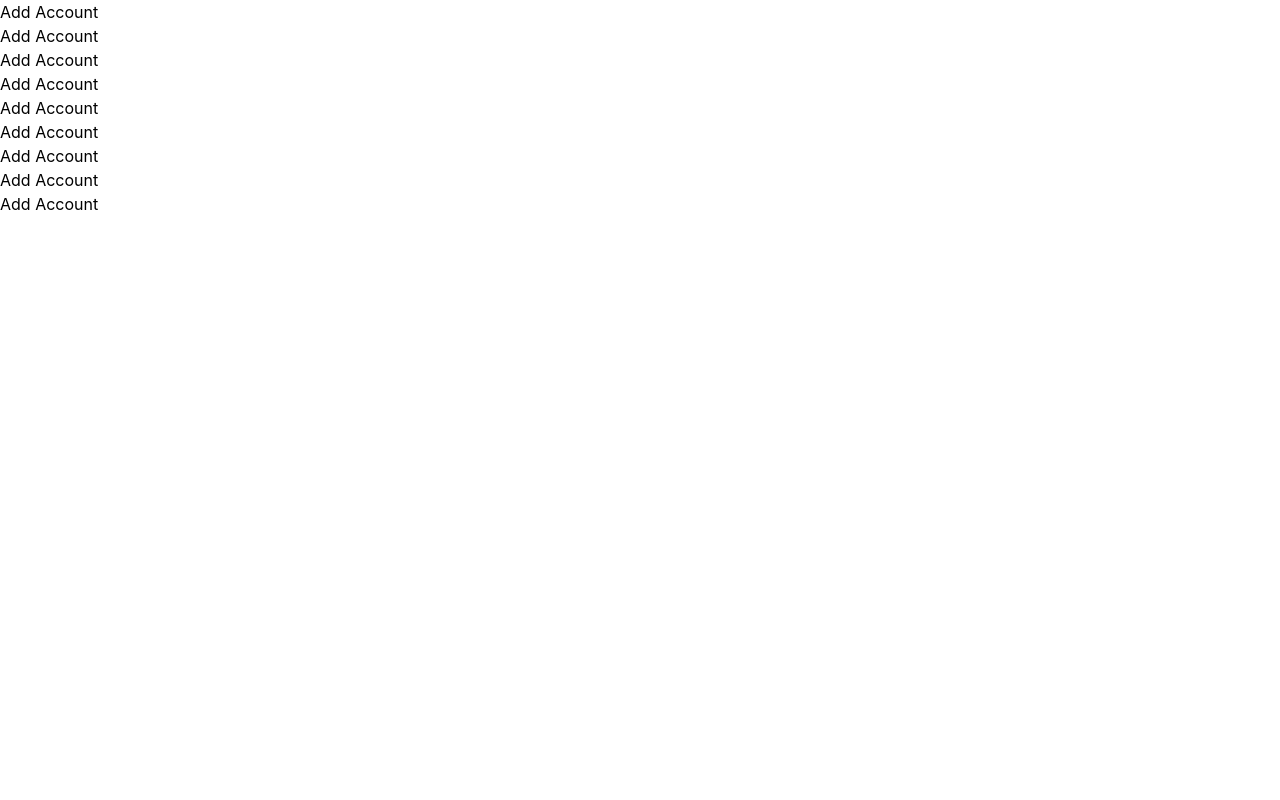
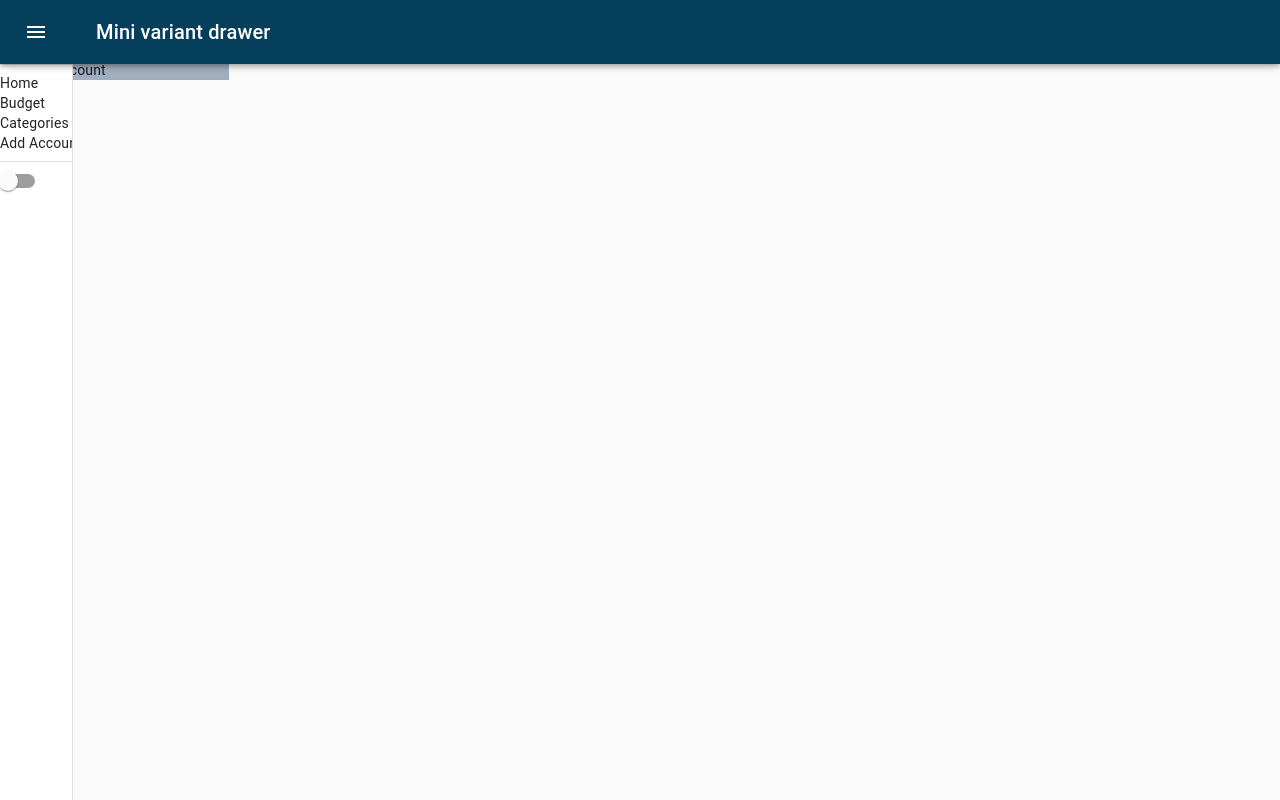
Before and after one commit to 756D6D61/New-Savings-Dashboard, a React (Create React App) app: page /addAccount in a window 1280 px wide. Built offline with nearby package versions, Linux system fonts and the light colour scheme.

Commit message:
Page structure added

```diff
--- a/src/pages/AddAccount/index.js
+++ b/src/pages/AddAccount/index.js
@@ -1,18 +1,15 @@
 import React from 'react'
+import Page from '../../layout/Page'
 
 const AddAccount = () => {
 	return (
-		<div>
-			<div>Add Account</div>
-			<div>Add Account</div>
-			<div>Add Account</div>
-			<div>Add Account</div>
-			<div>Add Account</div>
-			<div>Add Account</div>
-			<div>Add Account</div>
-			<div>Add Account</div>
-			<div>Add Account</div>
-		</div>
+		<Page>
+			<div class="flex flex-wrap">
+				<div class="w-full sm:w-1/2 md:w-1/3 lg:w-1/4 xl:w-1/6 mb-4 bg-gray-500">
+					Add Account
+				</div>
+			</div>
+		</Page>
 	)
 }
 
--- a/src/pages/Budget/index.js
+++ b/src/pages/Budget/index.js
@@ -1,7 +1,16 @@
 import React from 'react'
+import Page from '../../layout/Page'
 
 const Budget = () => {
-	return <div>Budget</div>
+	return (
+		<Page>
+			<div class="flex flex-wrap">
+				<div class="w-full sm:w-1/2 md:w-1/3 lg:w-1/4 xl:w-1/6 mb-4 bg-gray-500">
+					Budget
+				</div>
+			</div>
+		</Page>
+	)
 }
 
 export default Budget
--- a/src/pages/Categories/index.js
+++ b/src/pages/Categories/index.js
@@ -1,7 +1,16 @@
 import React from 'react'
+import Page from '../../layout/Page'
 
 const Categories = () => {
-	return <div>Categories</div>
+	return (
+		<Page>
+			<div class="flex flex-wrap">
+				<div class="w-full sm:w-1/2 md:w-1/3 lg:w-1/4 xl:w-1/6 mb-4 bg-gray-500">
+					Categories
+				</div>
+			</div>
+		</Page>
+	)
 }
 
 export default Categories
```
